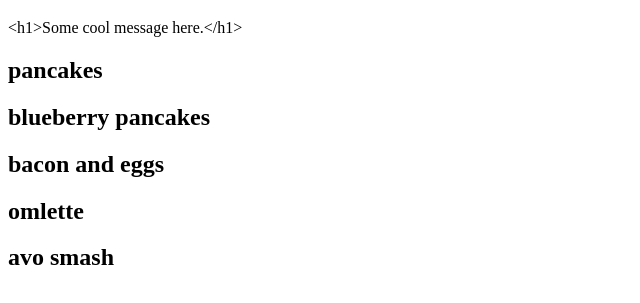
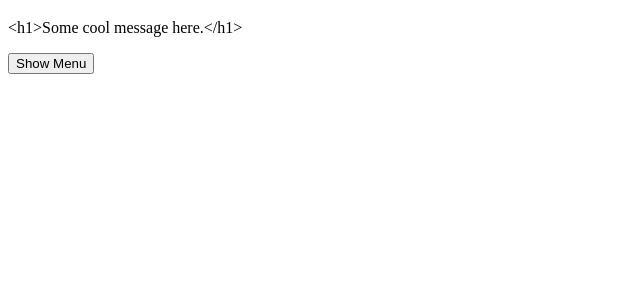
Before and after one commit to GVasing/mar25-t2w01-intro-to-js, a plain HTML site: page src/index.html in a window 1280 px wide. Shown: the part 61-364 px from the top of the page, without its empty margins (0-640 px from the left). Drawn offline with Linux system fonts and the light colour scheme.

Commit message:
feat: menu revealed on click.  However, menu appends infinitly on each click.

```diff
--- a/src/domstuff.js
+++ b/src/domstuff.js
@@ -95,4 +95,7 @@ function breakfastRenderer () {
 
 }
 
-breakfastRenderer();
+// breakfastRenderer();
+
+let menuToggleButton = document.getElementById("menuToggleButton");
+menuToggleButton.addEventListener("click", breakfastRenderer);
--- a/src/index.html
+++ b/src/index.html
@@ -9,6 +9,9 @@
     <h1>Intro to JS</h1>
     <p>Check the browser console for code outputs.</p>
 
+    <!-- <button onclick="breakfastRenderer()">Show Menu</button> -->
+     <button id="menuToggleButton">Show Menu</button>
+
     <!-- <section id="breakfastmenu"></section> -->
     <!-- <script>
         console.log("Hello World");
```
